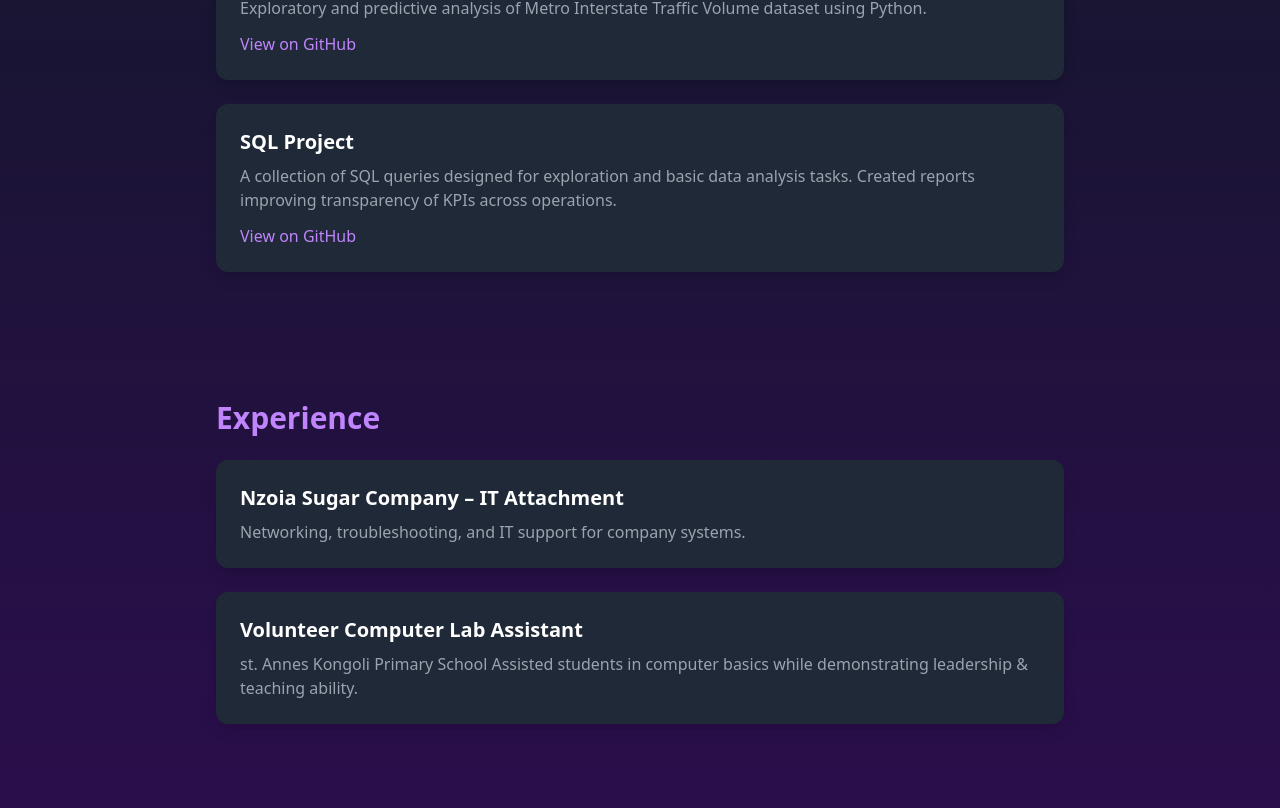
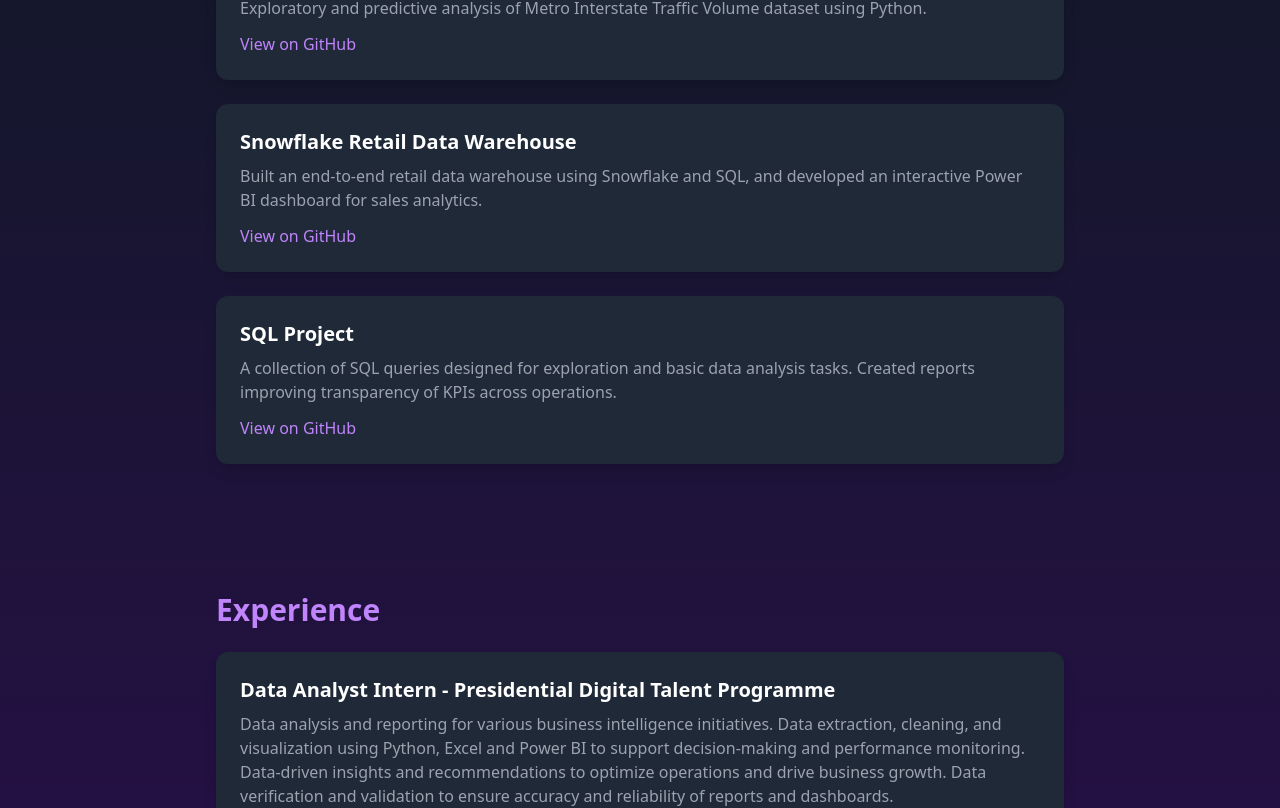
Before and after one commit to Patricia-Kubende/my-portfolio, a React (Create React App) app: page / in a window 1280 px wide. Shown: the part 2296-3104 px from the top of the page. Built offline with nearby package versions, Linux system fonts and the light colour scheme.

Commit message:
Updated work experience section

```diff
--- a/src/App.js
+++ b/src/App.js
@@ -151,6 +151,25 @@ function App() {
             </a>
           </div>
 
+          {/* snowflake-retail-data-warehouse */}
+          <div className="bg-gray-800 p-6 rounded-xl shadow-lg">
+            <h4 className="text-xl font-semibold">Snowflake Retail Data Warehouse</h4>
+            <p className="text-gray-400 mt-2">
+              Built an end-to-end retail data warehouse using Snowflake and SQL, and developed an interactive Power BI dashboard for sales analytics.
+            </p>
+            <a
+              href="https://github.com/Patricia-Kubende/Retail-Sales-Data-Warehouse-Power-BI-Analytics-Snowflake-Project-"
+              target="_blank"
+              rel="noopener noreferrer"
+              className="text-purple-400 hover:underline mt-3 block"
+            >
+              View on GitHub
+            </a>
+          </div>
+
+
+
+
           {/* SQL Project */}
           <div className="bg-gray-800 p-6 rounded-xl shadow-lg">
             <h4 className="text-xl font-semibold">SQL Project</h4>
@@ -176,11 +195,22 @@ function App() {
         <h3 className="text-3xl font-bold text-purple-400 mb-6">Experience</h3>
         <div className="space-y-6">
           <div className="bg-gray-800 p-6 rounded-xl shadow-lg">
+            <h4 className="text-xl font-semibold">Data Analyst Intern - Presidential Digital Talent Programme</h4>
+            <p className="text-gray-400 mt-2">
+              Data analysis and reporting for various business intelligence initiatives.
+              Data extraction, cleaning, and visualization using Python, Excel and Power BI to support decision-making and performance monitoring.
+              Data-driven insights and recommendations to optimize operations and drive business growth.
+              Data verification and validation to ensure accuracy and reliability of reports and dashboards.
+            </p>
+          </div>
+
+          <div className="bg-gray-800 p-6 rounded-xl shadow-lg">
             <h4 className="text-xl font-semibold">Nzoia Sugar Company – IT Attachment</h4>
             <p className="text-gray-400 mt-2">
               Networking, troubleshooting, and IT support for company systems.
             </p>
           </div>
+
           <div className="bg-gray-800 p-6 rounded-xl shadow-lg">
             <h4 className="text-xl font-semibold">Volunteer Computer Lab Assistant</h4>
             <p className="text-gray-400 mt-2">
```
